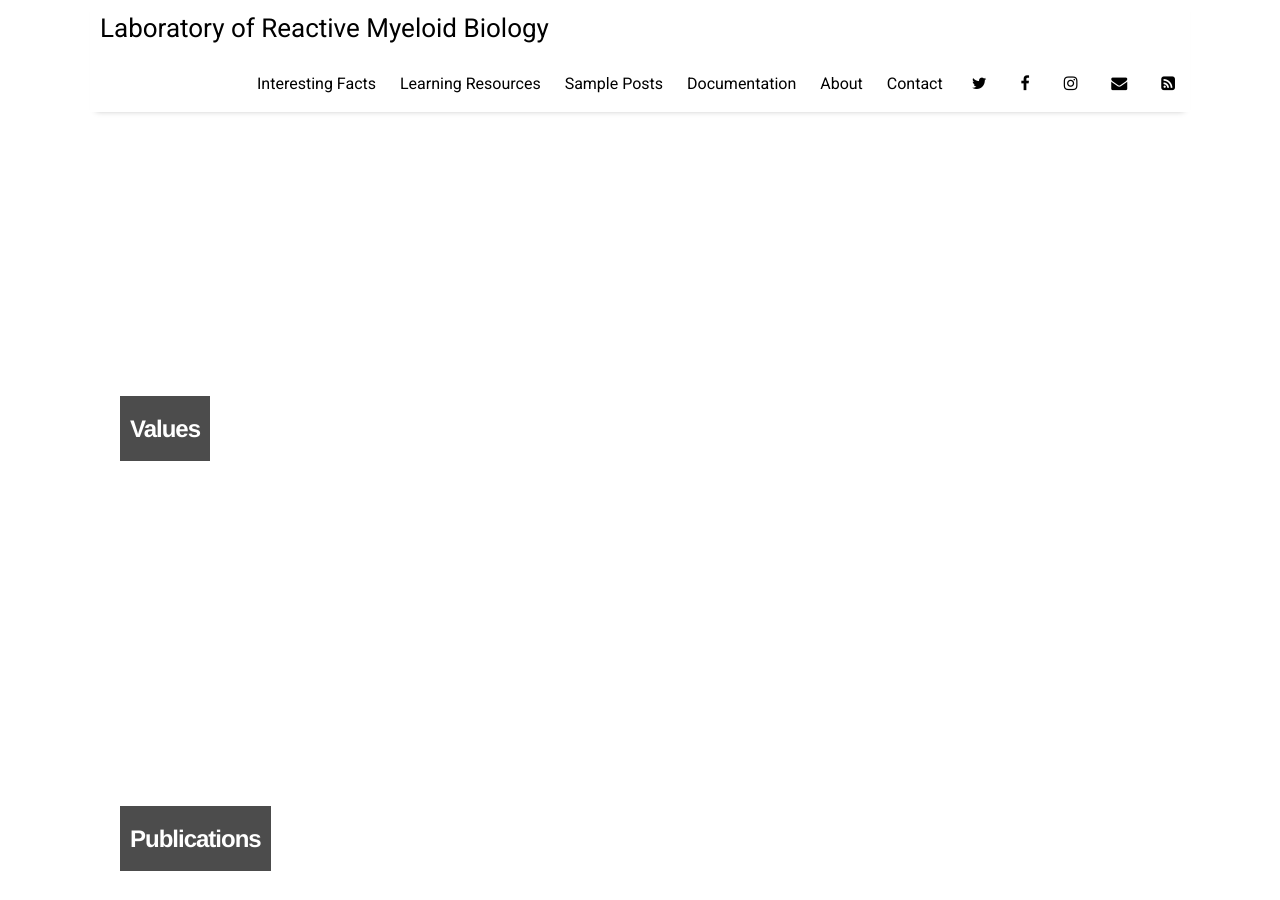
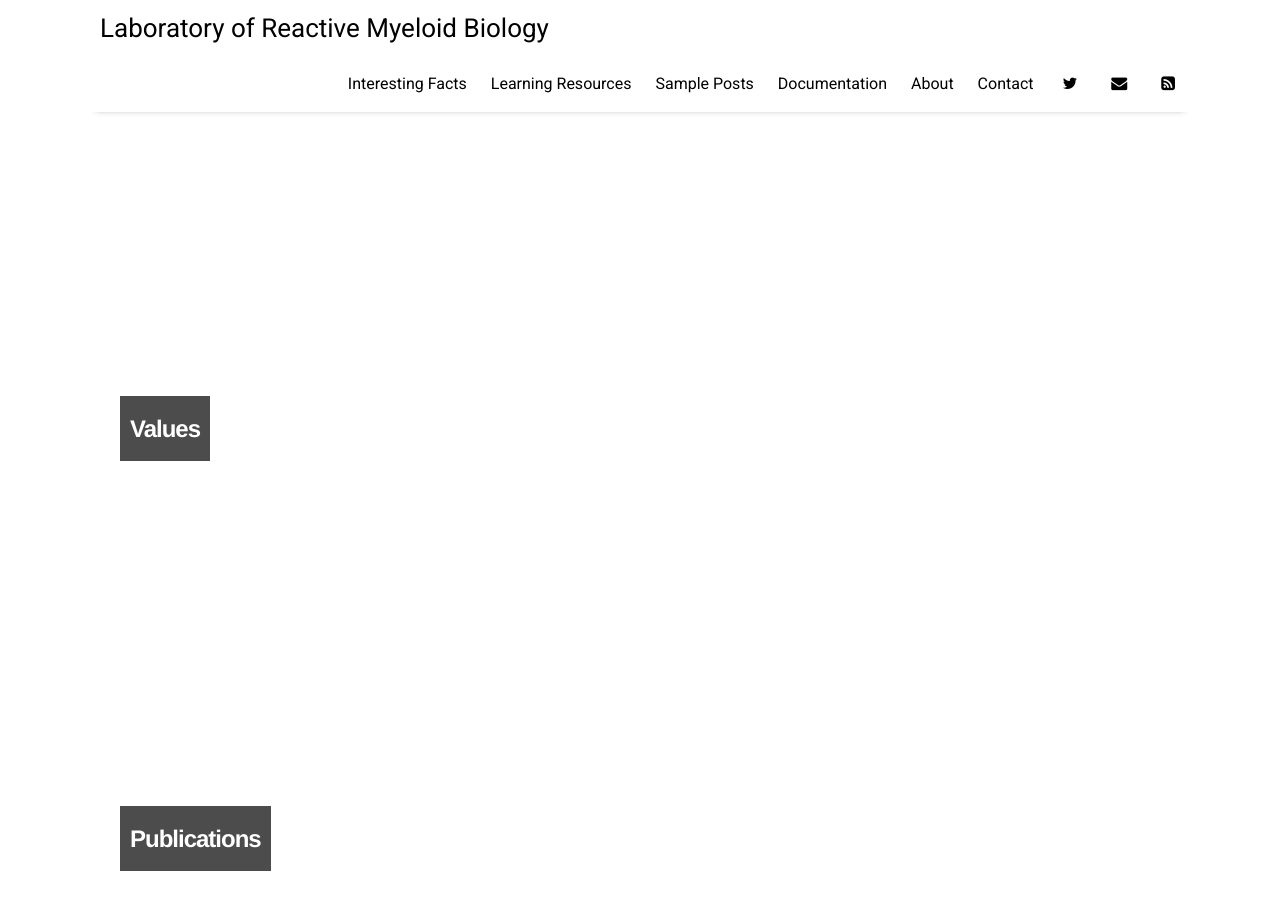
Before and after one commit to s7hegde/s7hegde.github.io, a Jekyll site: the page built from index.html, in a window 1280 px wide and 900 px high. Built offline with Jekyll 4.4.1, drawn with Linux system fonts in a browser that asks for light colours; nearby versions of some CDN libraries; the list of posts is cut into pages by our own code.

Commit message:
Update settings.yml

```diff
--- a/_data/settings.yml
+++ b/_data/settings.yml
@@ -16,10 +16,8 @@ menu:
 
 # Available social icons are powered by Font Awesome, so you can use any icon that they offer
 social:
-- {icon: 'twitter', link:    'https://twitter.com/paululele'}
-- {icon: 'facebook', link:   'https://www.facebook.com/paululele'}
-- {icon: 'instagram', link:  'https://instagram.com/paululele'}
-- {icon: 'envelope', link:   'mailto:hello@paulle.ca'}
+- {icon: 'twitter', link:    'https://twitter.com/samhegde2006'}
+- {icon: 'envelope', link:   'mailto:samhegde2006@gmail.com'}
 - {icon: 'rss-square', link: 'feed.xml'}
 # - {icon: 'rss-square', link: 'rss-feed.xml'}
 
@@ -30,6 +28,6 @@ pagination:
 
 sharing_button_prompt: 'Feel free to share!'
 
-related_posts: 'You may also enjoy...'
+related_posts: 'Related content:'
 
 post_date_prefix: 'Written on'
```
